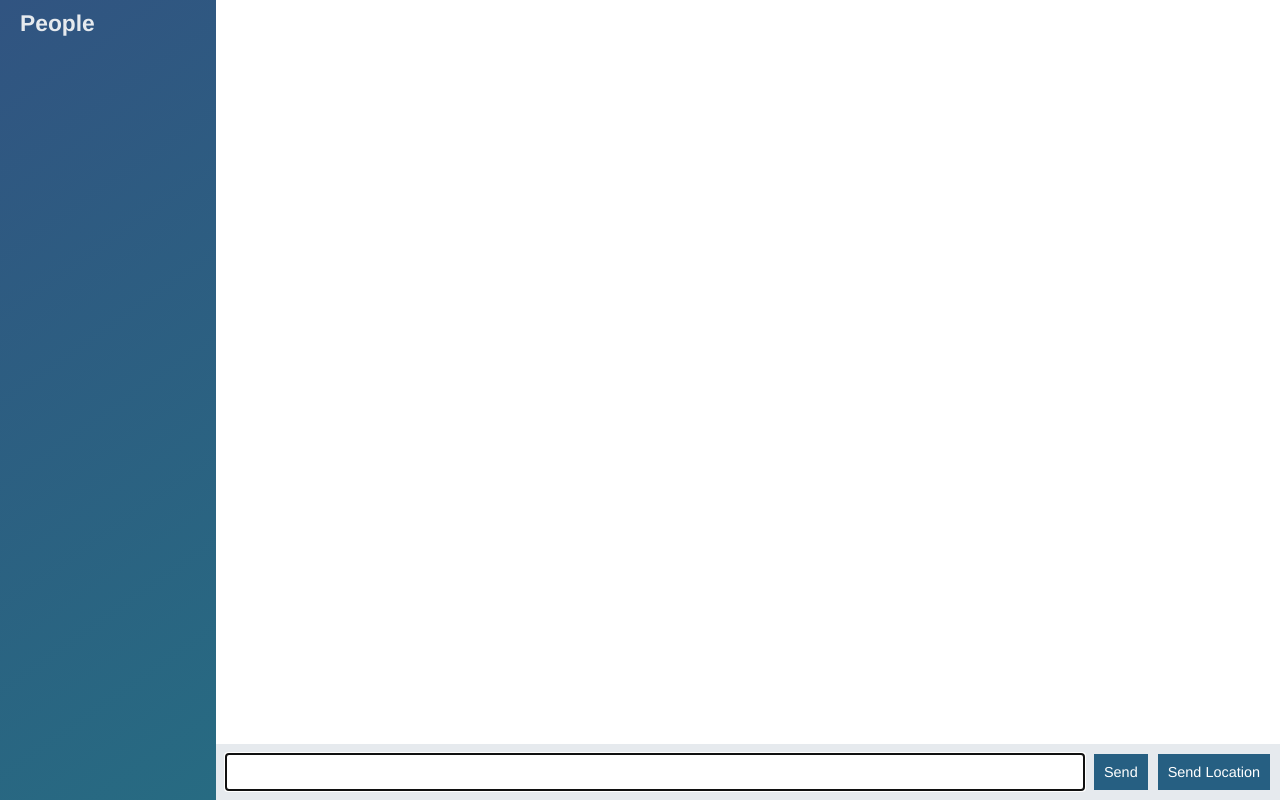
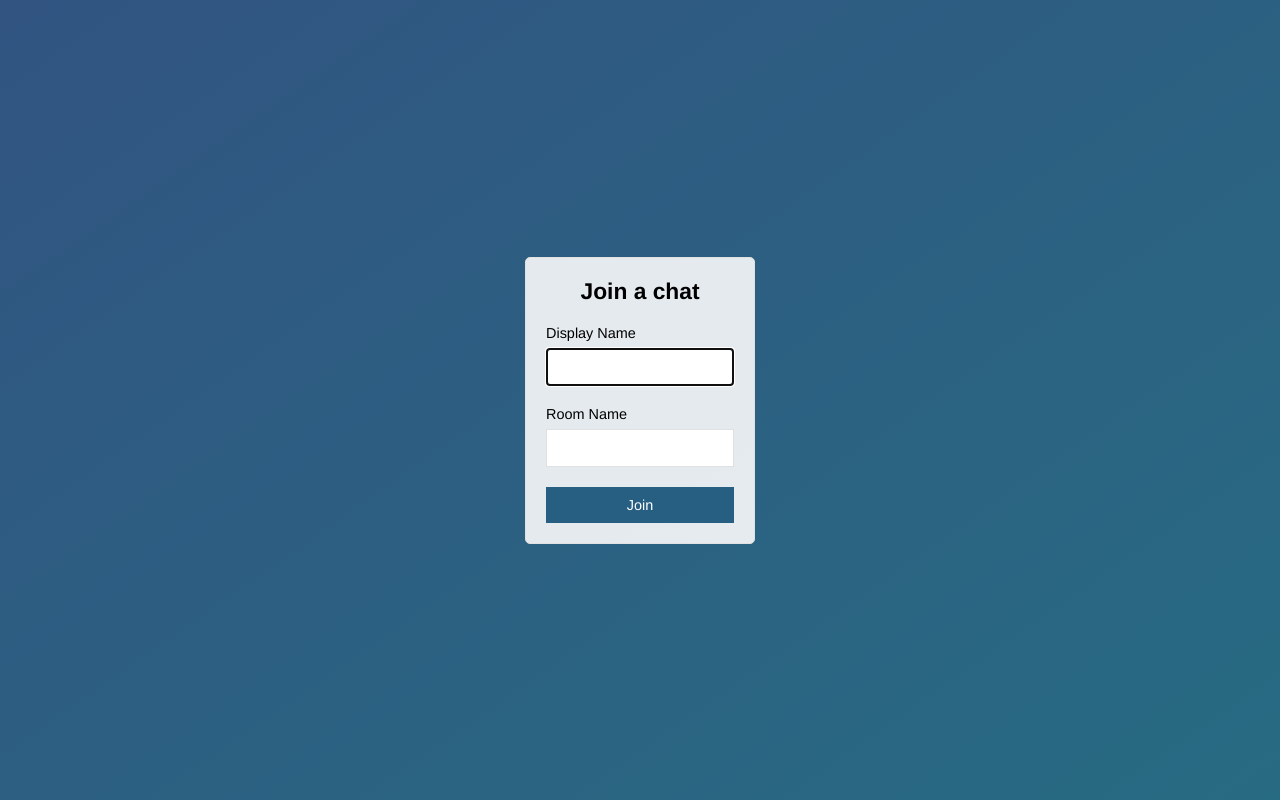
Before and after one commit to helsey33/node-chat-app, a website: page public/index.html in a window 1280 px wide. Drawn offline with nearby package versions, Linux system fonts and the light colour scheme; no server answers.

Commit message:
Add join page

```diff
--- a/public/index.html
+++ b/public/index.html
@@ -4,61 +4,27 @@
     <meta charset="UTF-8">
     <meta name="viewport" content="width=device-width, initial-scale=1.0">
     <meta http-equiv="X-UA-Compatible" content="ie=edge">
-    <title>Node-chat</title>
+    <title>Join | ChatApp</title>
     <link rel="stylesheet" href="css/styles.css">
 </head>
-<body class="chat">
-
-
-    <div class="chat__sidebar">
-        <h3>People</h3>
-        <div id="users"></div>
+<body class="centered-form">
+    <div class="centered-form__form">
+        <form action="/chat.html">
+            <div class="form-field">
+                <h3>Join a chat</h3>
+            </div>
+            <div class="form-field">
+                <label>Display Name</label>
+                <input type="text" name="name" autofocus>
+            </div>
+            <div class="form-field">
+                <label>Room Name</label>
+                <input type="text" name="room">
+            </div>
+            <div class="form-field">
+                <button>Join</button>
+            </div>
+        </form>
     </div>
-
-    <div class="chat__main">
-        <ol id="messages" class="chat__messages"></ol>
-        <div class="chat__footer">
-            <form id="message-form">
-                <input type="text" name="message" autofocus autocomplete="off">
-                <button>Send</button>
-            </form>
-            <button id="send-location">Send Location</button>
-    </div>
- </div>
-
-
-
-    <script id="message-template" type="text/template">
-         <li class="message">
-             <div class="message__title">
-                 <h4>{{from}}</h4>
-                 <span>{{createdAt}}</span>
-             </div>
-             <div class="message__body">
-                 <p>{{text}}</p>
-             </div>
-         </li>
-    </script>
-
-    <script id="location-message-template" type="text/template">
-             <li class="message">
-                 <div class="message__title">
-                     <h4>{{from}}</h4>
-                     <span>{{createdAt}}</span>
-                 </div>
-                 <div class="message__body">
-                     <a href="{{url}}" target="_blank" >My Current Location</a>
-                 </div>
-             </li>
-        </script>
-
-
-    <script src="/socket.io/socket.io.js"></script>
-    <script src="https://code.jquery.com/jquery-3.3.1.min.js" integrity="sha256-FgpCb/KJQlLNfOu91ta32o/NMZxltwRo8QtmkMRdAu8="
-        crossorigin="anonymous"></script>
-        <script src="./js/moment.js"></script>
-        <script src="./js/mustache.js"></script>
-    <script src="./js/index.js"></script>
-
 </body>
 </html>
```
Also changed, not shown: public/chat.html (added, +64 -0 lines), public/js/chat.js (renamed from public/js/index.js).
